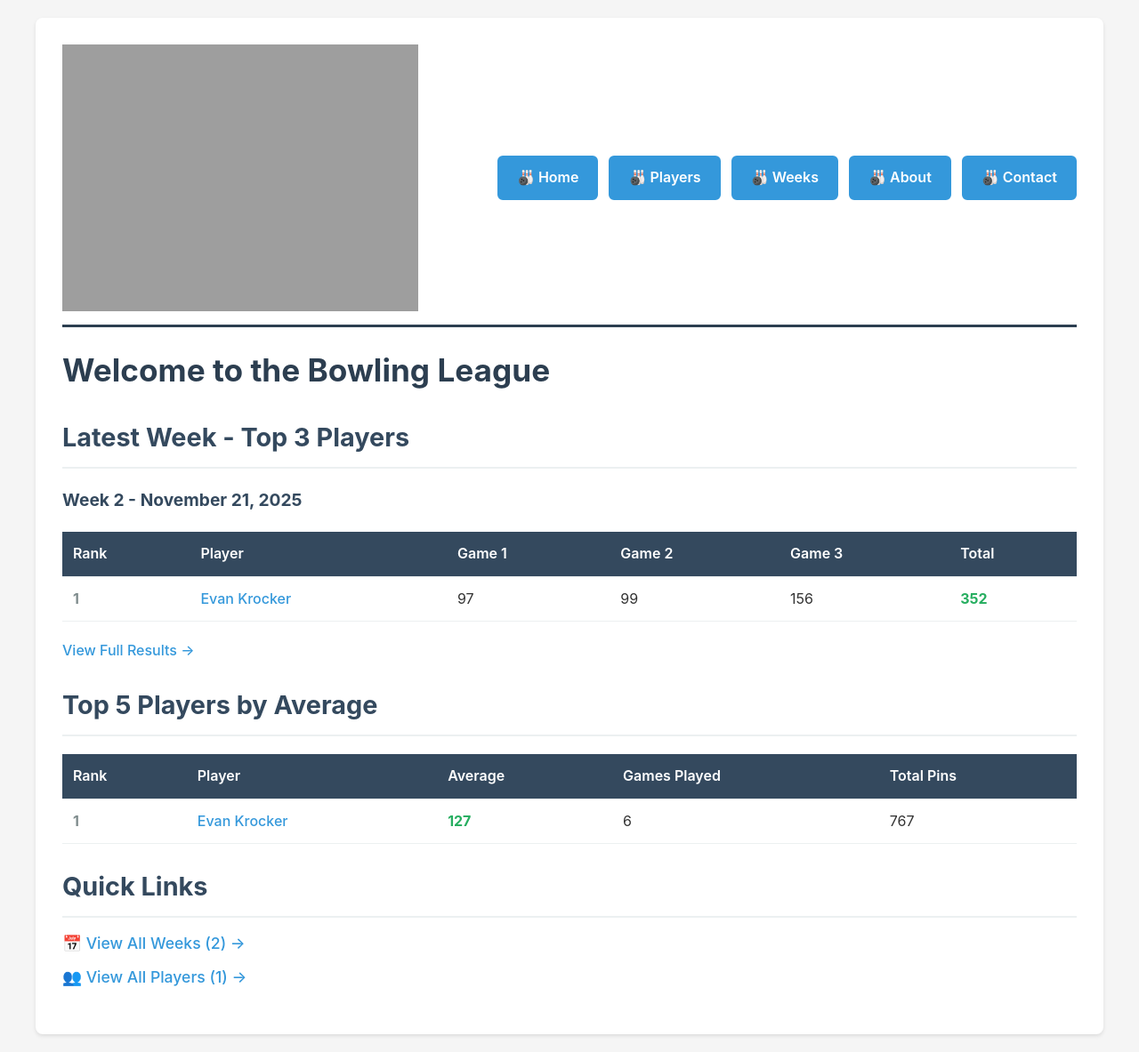
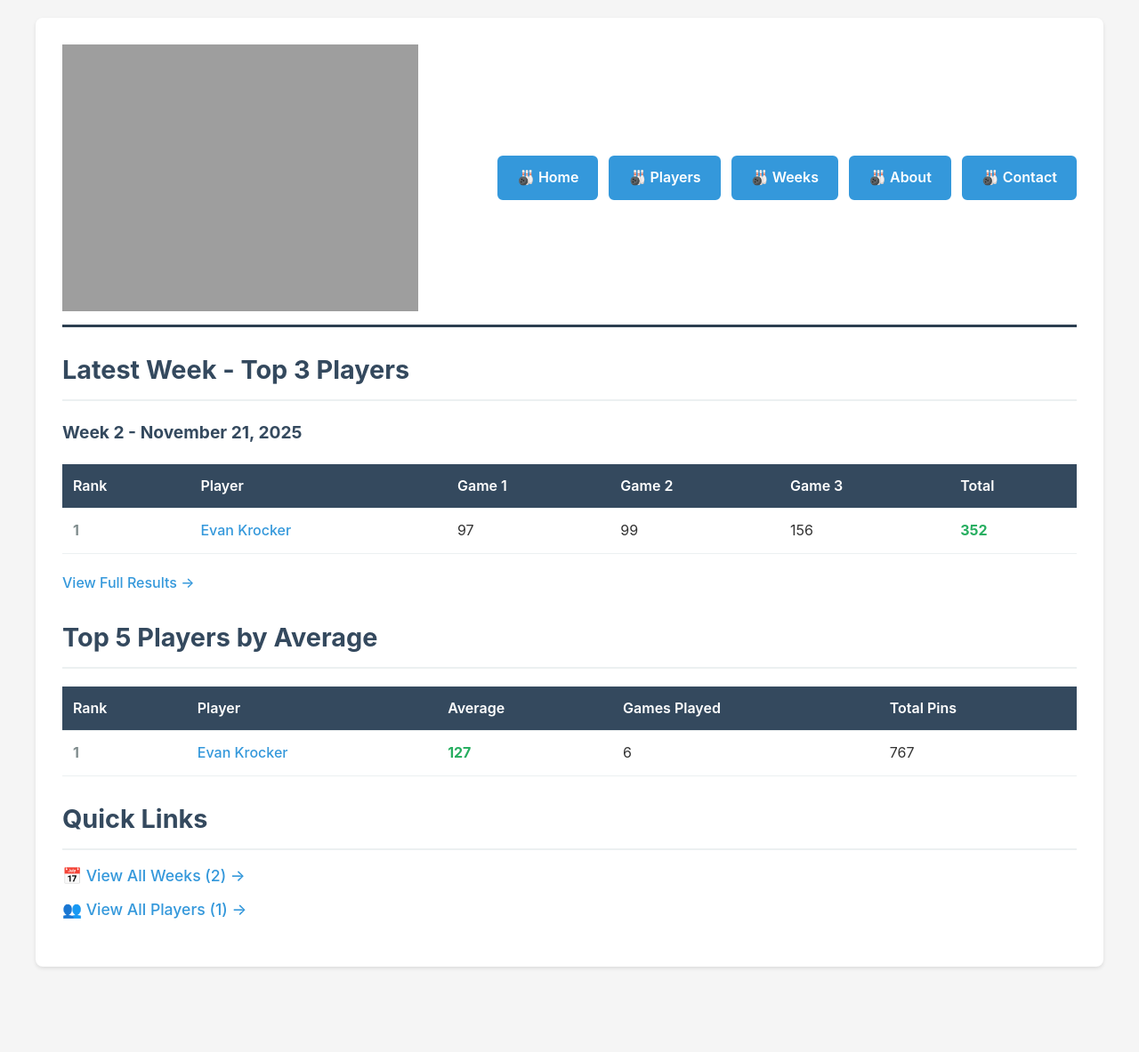
Before and after one commit to evankrocker/rumbucketbowling, a Jekyll site: the page built from index.html, in a window 1280 px wide. Shown: the whole page at 89% size. Built offline with Jekyll 4.4.1, drawn with Linux system fonts in a browser that asks for light colours; after the commit the page ends 1107 px from its top, so only the background shows below that.

Commit message:
Remove 'Welcome to the Bowling League' heading from home page

```diff
--- a/index.html
+++ b/index.html
@@ -2,8 +2,6 @@
 layout: default
 title: Bowling League Manager
 ---
-
-<h1>Welcome to the Bowling League</h1>
 
 <!-- Latest Week's Top 3 -->
 <div class="section">
```
